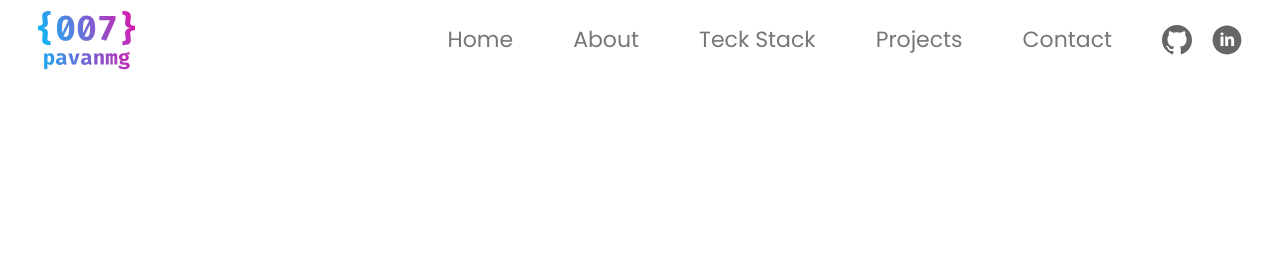
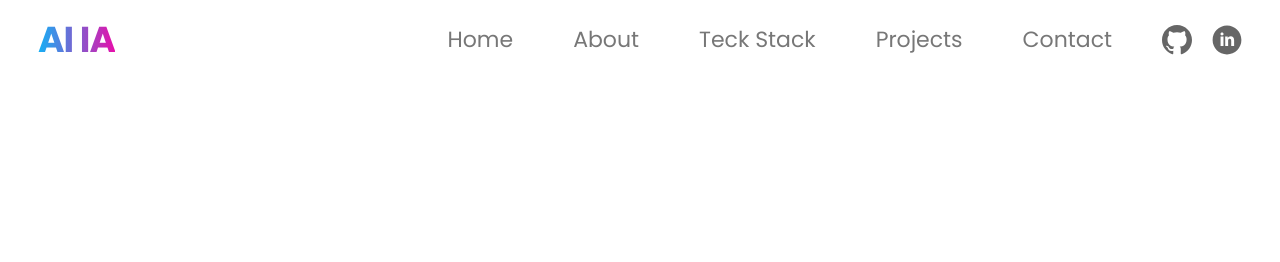
Before and after one commit to IrakliAmbroladze/portfolio, a plain HTML site: page index.html in a window 1280 px wide. Shown: the top 262 px of the page. Drawn offline with Linux system fonts and the light colour scheme.

Commit message:
feat: update logo

```diff
--- a/index.html
+++ b/index.html
@@ -9,7 +9,7 @@
   <body>
     <header>
       <div class="header-content container">
-        <img src="./images/logo.svg" alt="logo" />
+        <a href="/" class="logo">AI IA</a>
         <div class="burger-menu">|||</div>
         <div class="header-links">
           <ul class="navigation">
--- a/scss/_header.scss
+++ b/scss/_header.scss
@@ -13,6 +13,17 @@ header {
     display: flex;
     justify-content: space-between;
     align-items: center;
+    .logo{
+      display:block;
+      font-size: 36px;
+      font-weight: 700;
+      letter-spacing: -1px;
+      line-height: 60px;
+      background: linear-gradient(90deg, rgba(19, 176, 245, 1) 0%, rgba(231, 15, 170, 1) 100%);
+      background-clip: text;
+      color: transparent;
+
+    }
 
     .header-links {
       display: flex;
```
Also changed, not shown: css/main.css.
